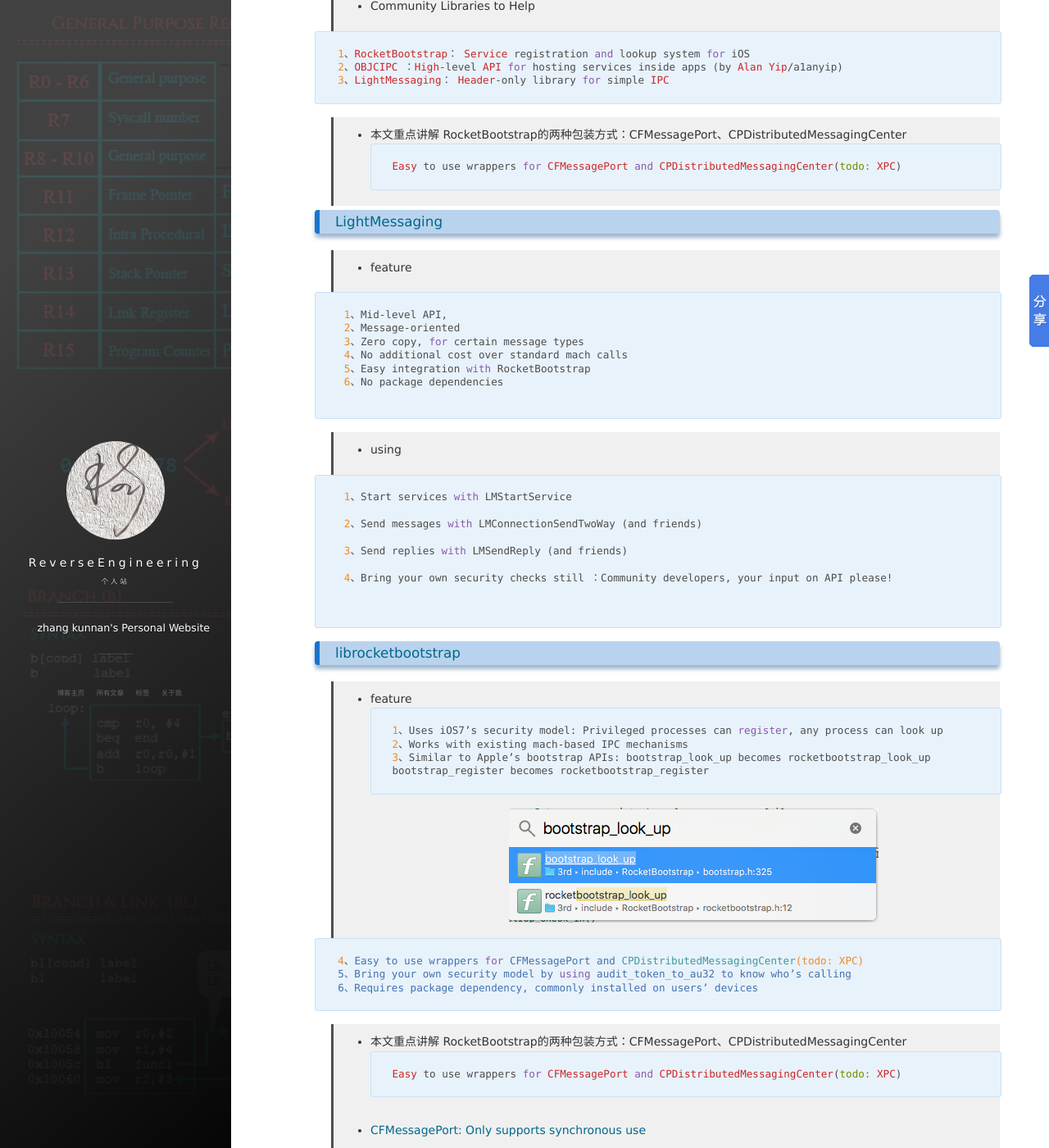
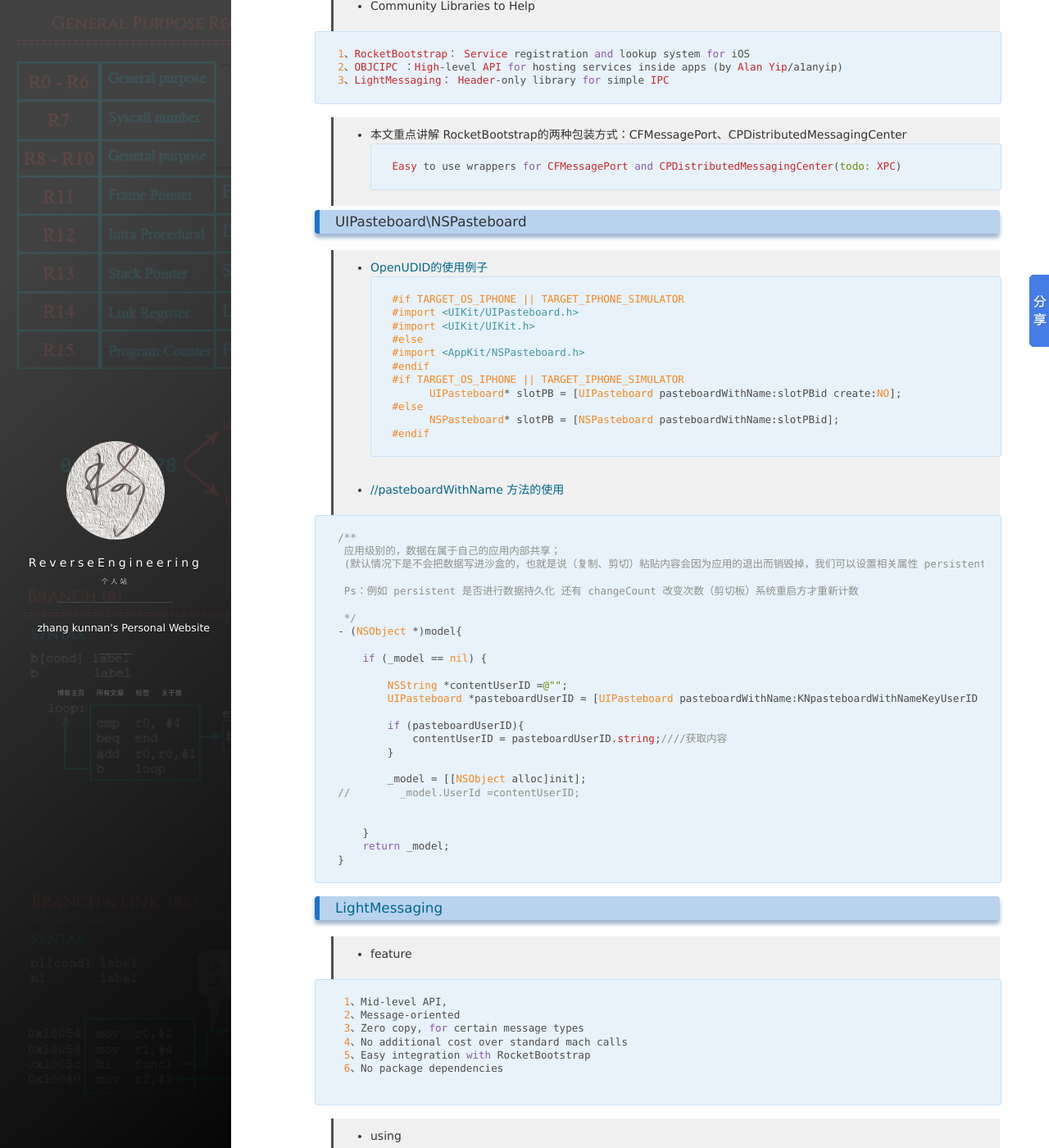
Before and after one commit to zhangkn/zhangkn.github.io, a Jekyll site: the page built from _posts/2018-01-10-Inter-processCommunicationByRrocketbootstrap.md, in a window 1280 px wide and 1400 px high, scrolled down 443 px. Shown: the whole window at 82% size. Built offline with Jekyll 4.4.1, drawn with Linux system fonts in a browser that asks for light colours; nearby versions of some CDN libraries; comment, search, counter and statistics services are not loaded; some of the changed text lies outside the part shown.

Commit message:
processCommunicationByRrocketbootstrap

````diff
--- a/_posts/2018-01-10-Inter-processCommunicationByRrocketbootstrap.md
+++ b/_posts/2018-01-10-Inter-processCommunicationByRrocketbootstrap.md
@@ -31,6 +31,55 @@
 ```
 Easy to use wrappers for CFMessagePort and CPDistributedMessagingCenter(todo: XPC)
 ```
+
+
+### UIPasteboard\NSPasteboard
+
+>* [OpenUDID的使用例子](https://github.com/zhangkn/OpenUDID/blob/master/OpenUDID.m)
+```
+#if TARGET_OS_IPHONE || TARGET_IPHONE_SIMULATOR
+#import <UIKit/UIPasteboard.h>
+#import <UIKit/UIKit.h>
+#else
+#import <AppKit/NSPasteboard.h>
+#endif
+#if TARGET_OS_IPHONE || TARGET_IPHONE_SIMULATOR
+        UIPasteboard* slotPB = [UIPasteboard pasteboardWithName:slotPBid create:NO];
+#else
+        NSPasteboard* slotPB = [NSPasteboard pasteboardWithName:slotPBid];
+#endif
+```
+
+>* [//pasteboardWithName 方法的使用](https://github.com/zhangkn/KNcodeSnippets/blob/master/KNcodeSnippets/KNUIPasteboardIPC.m)
+
+```
+/**
+ 应用级别的，数据在属于自己的应用内部共享；
+ (默认情况下是不会把数据写进沙盒的，也就是说（复制、剪切）粘贴内容会因为应用的退出而销毁掉，我们可以设置相关属性 persistent值为 YES让其进行数据的持久化存储起来)
+
+ Ps：例如 persistent 是否进行数据持久化 还有 changeCount 改变次数（剪切板）系统重启方才重新计数
+
+ */
+- (NSObject *)model{
+
+    if (_model == nil) {
+
+        NSString *contentUserID =@"";
+        UIPasteboard *pasteboardUserID = [UIPasteboard pasteboardWithName:KNpasteboardWithNameKeyUserID create:NO];
+
+        if (pasteboardUserID){
+            contentUserID = pasteboardUserID.string;////获取内容
+        }
+
+        _model = [[NSObject alloc]init];
+//        _model.UserId =contentUserID;
+
+
+    }
+    return _model;
+}
+```
+
 
 
 ### [LightMessaging](http://iphonedevwiki.net/index.php/LightMessaging)
````
Also changed, not shown: other parts of _posts/2018-01-10-Inter-processCommunicationByRrocketbootstrap.md (+1 -0 lines), _posts/2017-12-16-dumpdecrypted.md (+4 -0 lines), _posts/2018-01-29-SpringBoard.md (+21 -0 lines), _posts/2018-01-29-kim.cracksby.yalu102.md (added, +64 -0 lines).
